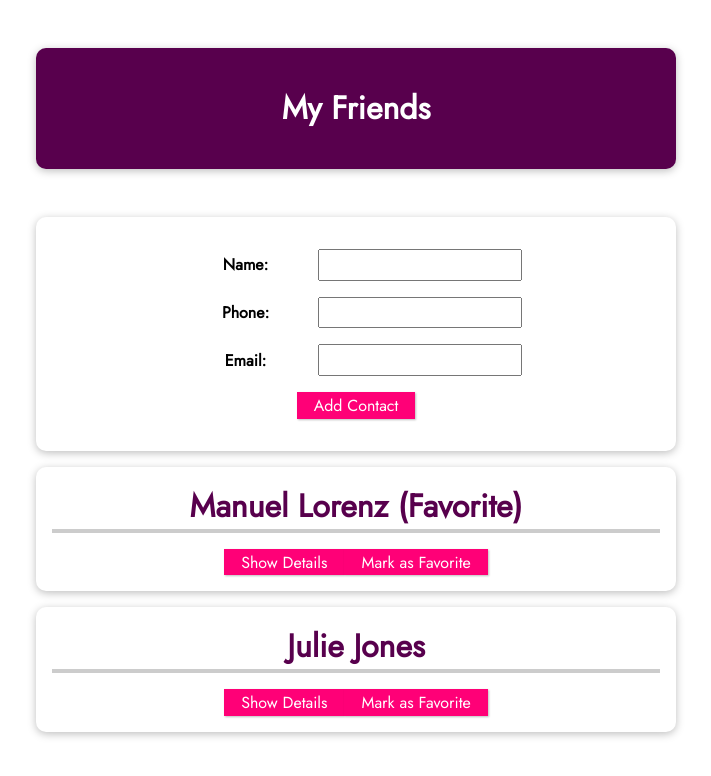
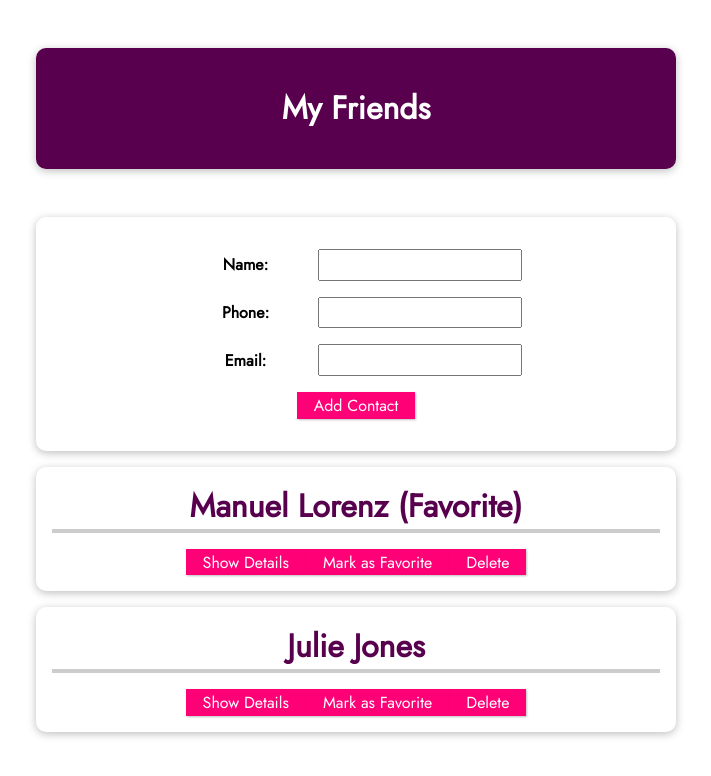
Before and after one commit to Nebucatnetzer/vuejs_course, a Vue app in the folder vue-cli-01-a-new-vue-project/: page / in a window 1280 px wide. Shown: the top 776 px of the page, without its empty margins (284-995 px from the left). Built offline with nearby package versions, Linux system fonts and the light colour scheme.

Commit message:
add a delete button

```diff
--- a/vue-cli-01-a-new-vue-project/src/App.vue
+++ b/vue-cli-01-a-new-vue-project/src/App.vue
@@ -12,6 +12,7 @@
                 :phone-number="friend.phone"
                 :is-favorite="friend.isFavorite"
                 @toggle-favorite="togggleFavoriteStatus"
+                @delete-friend="deleteFriend"
             ></friend-contact>
         </ul>
     </div>
@@ -48,6 +49,10 @@
         },
         addContact(NewFriend) {
             this.friends.push(NewFriend);
+        },
+        deleteFriend(id) {
+            //if the ID matches drop the friend
+            this.friends = this.friends.filter((friend) => friend.id !== id);
         },
     },
 };
--- a/vue-cli-01-a-new-vue-project/src/components/FriendContact.vue
+++ b/vue-cli-01-a-new-vue-project/src/components/FriendContact.vue
@@ -7,6 +7,7 @@
             <li><strong>Phone:</strong> {{ phoneNumber }}</li>
             <li><strong>Email:</strong> {{ emailAddress }}</li>
         </ul>
+        <button @click="$emit('delete-friend', id)">Delete</button>
     </li>
 </template>
 
@@ -38,6 +39,14 @@
     },
     emits: {
         "toggle-favorite": function(id) {
+            if (id) {
+                return true;
+            } else {
+                console.warn("ID is missing!");
+                return false;
+            }
+        },
+        "delete-friend": function(id) {
             if (id) {
                 return true;
             } else {
```
